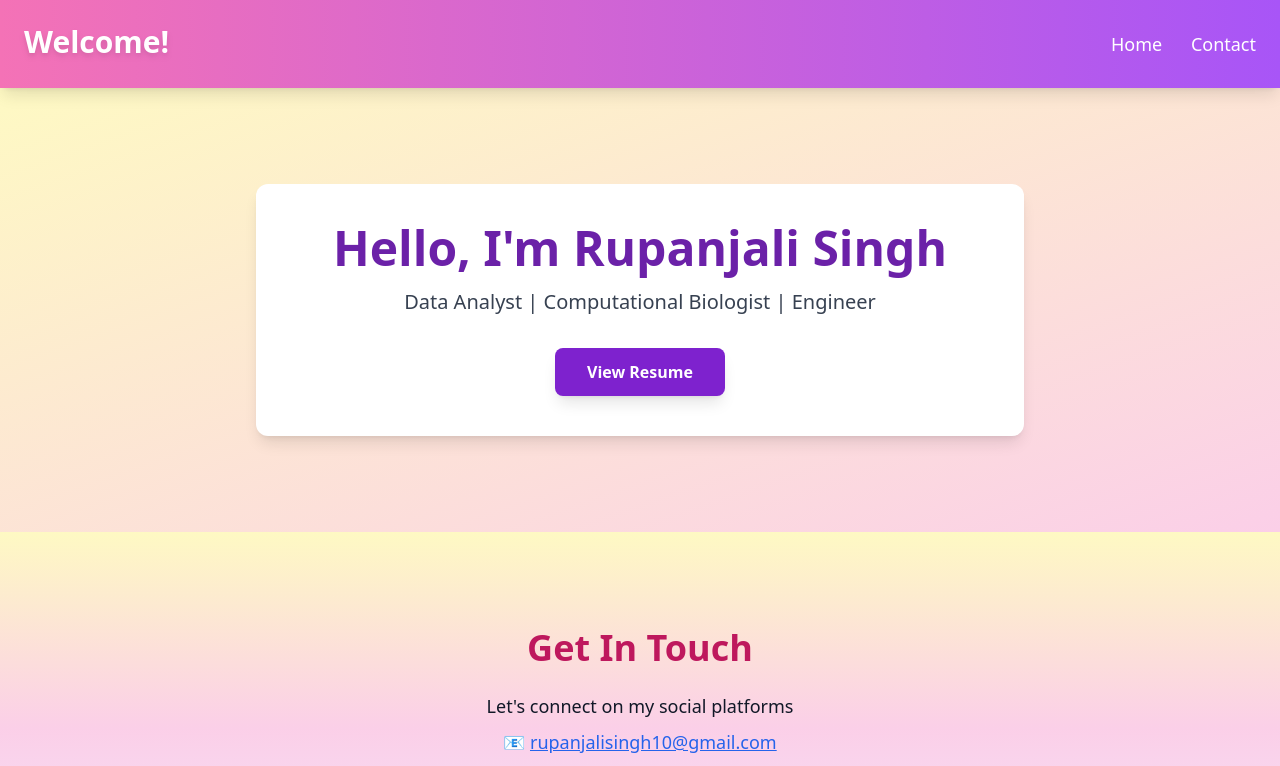
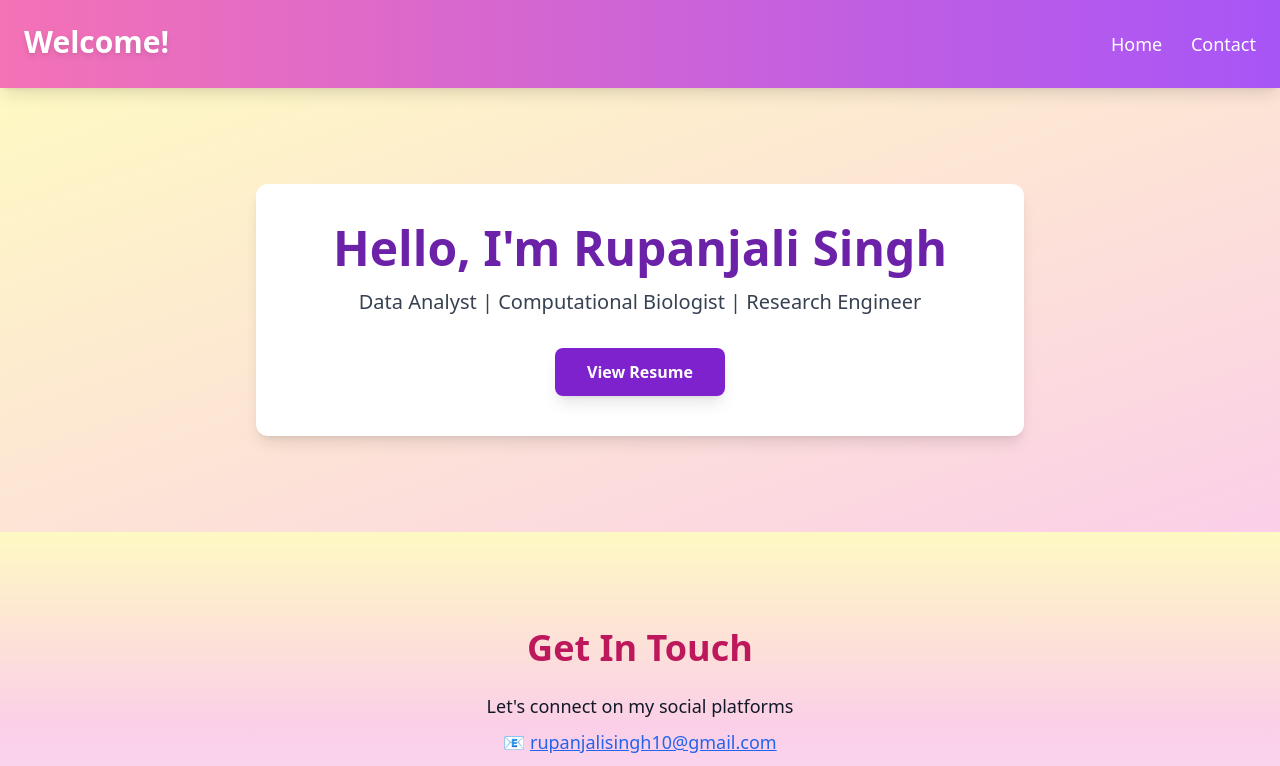
Before and after one commit to IRupanjali/Portfolio, a plain HTML site: page index.html in a window 1280 px wide. Shown: the top 766 px of the page. Drawn offline with nearby package versions, Linux system fonts and the light colour scheme.

Commit message:
Update index.html

```diff
--- a/index.html
+++ b/index.html
@@ -66,7 +66,7 @@
           Hello, I'm Rupanjali Singh
         </h2>
         <p class="text-xl mb-8 text-gray-700">
-          Data Analyst | Computational Biologist | Engineer
+          Data Analyst | Computational Biologist | Research Engineer
         </p>
         <a
           href="https://drive.google.com/drive/folders/1LSmnY4lhKKbLHNBQM0NliTm6xoBrhb-G?usp=sharing"
```
